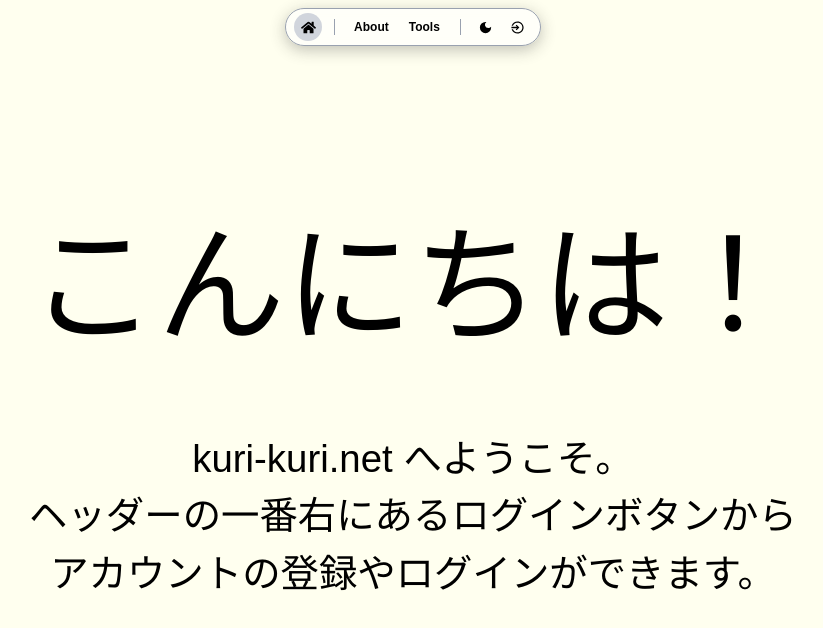
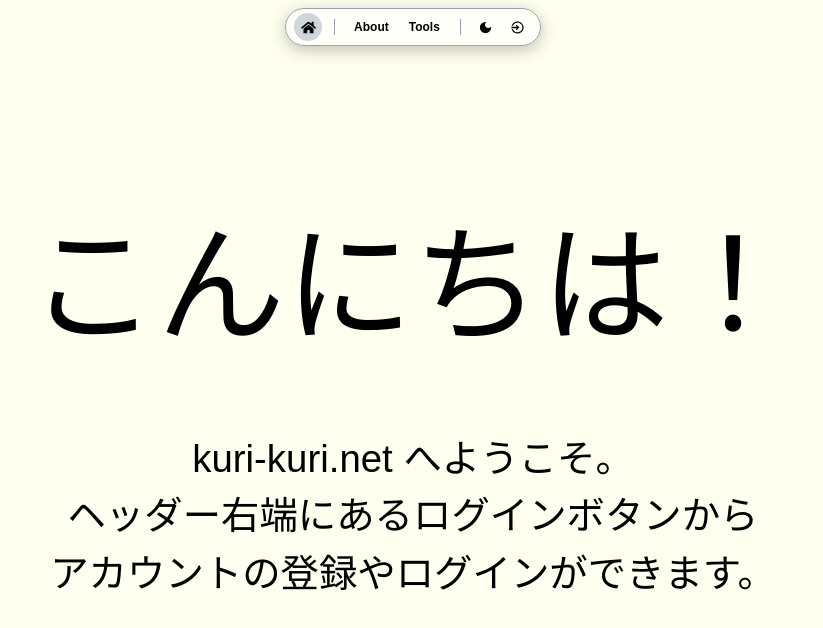
Before and after one commit to 11Rick23/kuri-net, a Next.js app: page / in a window 1280 px wide. Shown: the top 628 px of the page, without its empty margins (227-1050 px from the left). Built offline with nearby package versions, Linux system fonts and the light colour scheme; no server answers; a web font is replaced by a local one.

Commit message:
ホームページの文章を調整

```diff
--- a/src/app/page.tsx
+++ b/src/app/page.tsx
@@ -15,7 +15,7 @@ export default async function Home() {
 			<>
 				kuri-kuri.net へようこそ。
 				<br />
-				ヘッダーの一番右にあるログインボタンから
+				ヘッダー右端にあるログインボタンから
 				<br />
 				アカウントの登録やログインができます。
 			</>
```
